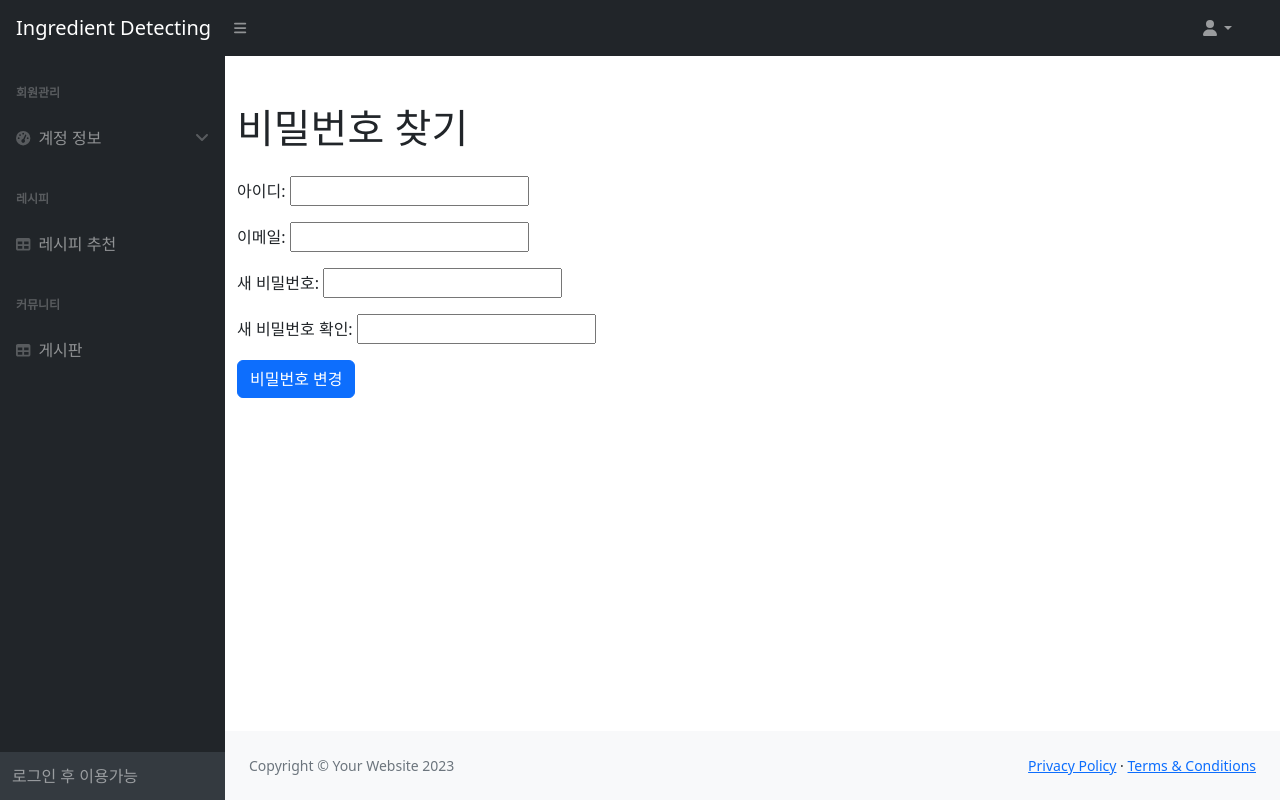
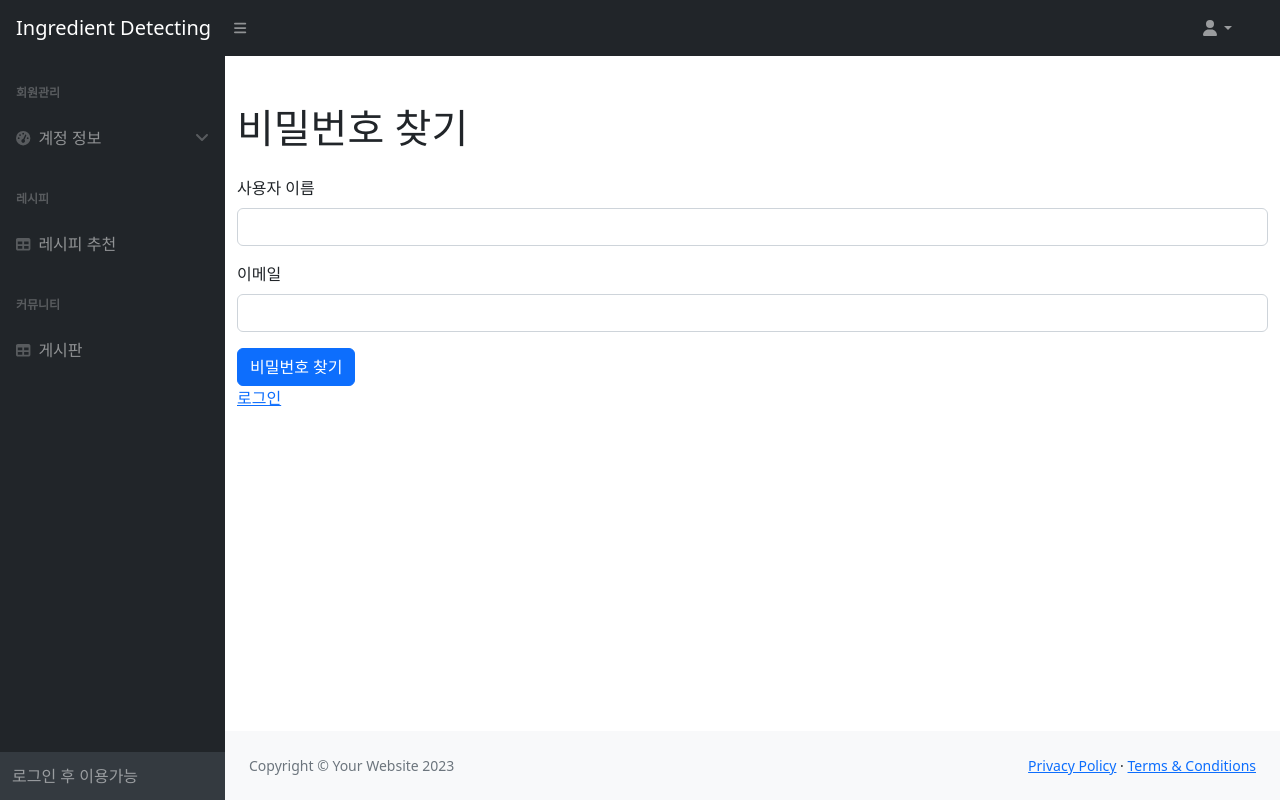
Before and after one commit to Kim-YongJae/final-project, a Django app: page /find_password/ in a window 1280 px wide. Run offline with Django 4.2, Linux system fonts and the light colour scheme; some libraries are stand-ins or nearby versions.

Commit message:
팜업메시지 추가

```diff
--- a/users/forms.py
+++ b/users/forms.py
@@ -48,24 +48,27 @@ class LoginForm(forms.Form):
 class RegisterForm(UserCreationForm):
     first_name = forms.CharField(max_length=30, label='이름')  # 이름 입력 필드
     last_name = forms.CharField(max_length=30, label='성')   # 성 입력 필드
+    # 20231127 수정
+    nickname = forms.CharField(max_length=50, label='닉네임')  # 닉네임 입력 필드
+    age = forms.IntegerField(label='나이')  # 나이 입력 필드
     class Meta:
         model = User  # 내장 User 모델을 사용
-        fields = ['username', 'first_name', 'last_name', 'email', 'password1', 'password2']
+        fields = ['username', 'first_name', 'last_name', 'email', 'password1', 'password2', 'nickname', 'age']
         # 폼에서 사용할 필드들을 지정
 
 
 # 20231124 비밀번호 찾기 화면에서 초기화랑 비밀번호 새로 변경
-class ResetPasswordForm(forms.Form):
-    username = forms.CharField(max_length=65, label='아이디')
-    email = forms.EmailField(label='이메일')
-    new_password = forms.CharField(max_length=65, widget=forms.PasswordInput, label='새 비밀번호')
-    confirm_new_password = forms.CharField(max_length=65, widget=forms.PasswordInput, label='새 비밀번호 확인')
-    # 새로운 비밀번호가 일치하는지 확인하는 코드인데 필요한가?
-    # def clean(self):
-    #     cleaned_data = super().clean()
-    #     new_password = cleaned_data.get('new_password')
-    #     confirm_new_password = cleaned_data.get('confirm_new_password')
-    #
-    #     if new_password and confirm_new_password and new_password != confirm_new_password:
-    #         raise forms.ValidationError("새 비밀번호가 일치하지 않습니다.")
-    #     return cleaned_data
+# class ResetPasswordForm(forms.Form):
+#     username = forms.CharField(max_length=65, label='아이디')
+#     email = forms.EmailField(label='이메일')
+#     new_password = forms.CharField(max_length=65, widget=forms.PasswordInput, label='새 비밀번호')
+#     confirm_new_password = forms.CharField(max_length=65, widget=forms.PasswordInput, label='새 비밀번호 확인')
+#     # 새로운 비밀번호가 일치하는지 확인하는 코드인데 필요한가?
+#     # def clean(self):
+#     #     cleaned_data = super().clean()
+#     #     new_password = cleaned_data.get('new_password')
+#     #     confirm_new_password = cleaned_data.get('confirm_new_password')
+#     #
+#     #     if new_password and confirm_new_password and new_password != confirm_new_password:
+#     #         raise forms.ValidationError("새 비밀번호가 일치하지 않습니다.")
+#     #     return cleaned_data
--- a/users/templates/users/find_password.html
+++ b/users/templates/users/find_password.html
@@ -3,82 +3,28 @@
 {% block content %}
 <div class="container mt-5">
     <h1 class="mb-4">비밀번호 찾기</h1>
-<!--    20231124 수정-->
-    <!-- your_template.html -->
-    <!-- 해당 아이디와 이메일에 매치되는 비밀번호 변경 폼 -->
     {% if not password_found %}
     <form method="post" action="{% url 'find_password' %}">
         {% csrf_token %}
-            {{ form.as_p }}
-            <button type="submit" name="action" value="change" class="btn btn-primary">비밀번호 변경</button>
+        <div class="mb-3">
+            <label for="username" class="form-label">사용자 이름</label>
+            <input type="text" class="form-control" id="username" name="username" required>
+        </div>
+        <div class="mb-3">
+            <label for="email" class="form-label">이메일</label>
+            <input type="email" class="form-control" id="email" name="email" required>
+        </div>
+        <button type="submit" class="btn btn-primary">비밀번호 찾기</button>
+        <div>
+        <a href="{% url 'login' %}">로그인</a>
+        </div>
     </form>
-        <!-- 알림 메시지 -->
-        {% if messages %}
-            <ul class="messages" style="display: none;"> <!-- 알림 메시지가 표시되지 않도록 숨김 처리 -->
-                {% for message in messages %}
-                    <li{% if message.tags %} class="{{ message.tags }}"{% endif %}>{{ message }}</li>
-                {% endfor %}
-            </ul>
-        {% endif %}
-<!--        {% if messages %}-->
-<!--            {% for message in messages %}-->
-<!--                <div class="alert alert-danger mt-3" role="alert">-->
-<!--                    {{ message }}-->
-<!--                </div>-->
-<!--            {% endfor %}-->
-<!--        {% endif %}-->
-<!-- 나머지 부분 -->
-
-
-<!-- 20231123 수정   -->
-    <!-- 비밀번호 찾기에서 초기화 화면 - 아이디 이메일 입력 폼 -->
-<!--    <form method="post" action="{% url 'find_password' %}">-->
-<!--        {% csrf_token %}-->
-<!--        <div class="mb-3">-->
-<!--            <label for="email" class="form-label">이메일</label>-->
-<!--            <input type="email" class="form-control" id="email" name="email" required>-->
-<!--        </div>-->
-<!--        <button type="submit" class="btn btn-primary">비밀번호 초기화</button>-->
-<!--    </form>-->
-
-<!--&lt;!&ndash; 비밀번호 변경 폼 &ndash;&gt;-->
-<!--    <form method="post" action="{% url 'find_password' %}">-->
-<!--        {% csrf_token %}-->
-<!--        <input type="hidden" name="email" value="{{ email }}"> &lt;!&ndash; 재설정 이메일 숨겨진 필드 &ndash;&gt;-->
-<!--        <div class="mb-3">-->
-<!--            <label for="new_password" class="form-label">새 비밀번호</label>-->
-<!--            <input type="password" class="form-control" id="new_password" name="new_password" required>-->
-<!--        </div>-->
-<!--        <div class="mb-3">-->
-<!--            <label for="confirm_new_password" class="form-label">새 비밀번호 확인</label>-->
-<!--            <input type="password" class="form-control" id="confirm_new_password" name="confirm_new_password" required>-->
-<!--        </div>-->
-<!--        <button type="submit" class="btn btn-primary">비밀번호 변경</button>-->
-<!--    </form>-->
-
-<!--    <form method="post" action="{% url 'find_password' %}">-->
-<!--        {% csrf_token %}-->
-<!--        <div class="mb-3">-->
-<!--            <label for="username" class="form-label">사용자 이름</label>-->
-<!--            <input type="text" class="form-control" id="username" name="username" required>-->
-<!--        </div>-->
-<!--        <div class="mb-3">-->
-<!--            <label for="email" class="form-label">이메일</label>-->
-<!--            <input type="email" class="form-control" id="email" name="email" required>-->
-<!--        </div>-->
-<!--        <button type="submit" class="btn btn-primary">비밀번호 찾기</button>-->
-<!--        <div>-->
-<!--        <a href="{% url 'login' %}">로그인</a>-->
-<!--        </div>-->
-<!--    </form>-->
     {% else %}
     {% if password_changed %}
-            <!-- 비밀번호가 변경되었을 때 메시지 출력 -->
     <div class="alert alert-success mt-4" role="alert">
-                비밀번호가 성공적으로 변경되었습니다. 다시 로그인해주세요.
+        비밀번호가 성공적으로 변경되었습니다. 로그인 되었습니다.
     </div>
     {% else %}
-            <!-- 비밀번호를 찾았을 때 새로운 비밀번호 입력 폼 출력 -->
     <div class="alert alert-success mt-4" role="alert">
         사용자를 찾았습니다. 새로운 비밀번호를 입력하세요.
     </div>
@@ -99,24 +45,23 @@
     {% endif %}
     {% endif %}
 </div>
+<!--20231128 팜업메시지 코드 추가 -->
 <!-- JavaScript 코드 추가 -->
 <!--해당되는 메시지 일때만 팜업창으로 뜨도록-->
+{% if password_mismatch %}
 <script>
     document.addEventListener('DOMContentLoaded', function() {
-        var messages = document.querySelectorAll('.messages li');
-        messages.forEach(function(message) {
-            if (message.innerText.includes('새 비밀번호가 일치하지 않습니다!') || message.innerText.includes('해당 아이디 또는 이메일로 된 사용자가 없습니다!')) {
-                alert(message.innerText);
-            }
-        });
+        alert('입력한 비밀번호가 일치하지 않습니다!');
     });
 </script>
-<!--<script> 이거는 안됐던거같음-->
-<!--    document.addEventListener('DOMContentLoaded', function() {-->
-<!--        var messages = document.querySelectorAll('.messages li');-->
-<!--        messages.forEach(function(message) {-->
-<!--            alert(message.innerText);-->
-<!--        });-->
-<!--    });-->
-<!--</script>-->
+{% endif %}
+
+{% if user_not_found %}
+<script>
+    document.addEventListener('DOMContentLoaded', function() {
+        alert('해당 이름 또는 이메일로 된 사용자가 없습니다!');
+    });
+</script>
+{% endif %}
+
 {% endblock content %}
--- a/users/urls.py
+++ b/users/urls.py
@@ -21,7 +21,8 @@ from users import views
 urlpatterns = [
     path("", views.index, name="index"),
     path('search_id/', views.search_id, name='search_id'),
-    path('find_password/', views.reset_password, name='find_password'), #20231124 변경
+    path('find_password/', views.find_password, name='find_password'), # 20231128 변경
+    #path('find_password/', views.reset_password, name='find_password'), #20231124 변경
     #path('reset_password/', views.reset_password, name='reset_password'),  # reset_password 뷰에 대한 URL 추가 20231124
     path("register/", views.register, name="register"),
     path("login/", views.sign_in, name="login"),
--- a/users/views.py
+++ b/users/views.py
@@ -141,68 +141,30 @@ def search_id(request):
 #             messages.error(request, f"입력한 이름과 성에 해당하는 사용자가 없습니다.")  # 에러 메시지 추가
 #     return render(request, 'users/search_id.html', {'id_found': id_found, 'found_id': found_id})
 
+# 20231127 수정
+# 비밀번호 재설정 뷰(비밀번호 찾기 화면 누르면 아이디와 이메일 넣고 해당 아이디와 이메일 맞으면 비밀번호 재설정으로 넘어감)
+def find_password(request):
+    password_found = False
+    password_changed = False
 
-# 사용자 검증과 비밀번호 재설정 함수(비밀번호 찾기에서 아디,이메일 확인했을때 비밀번호 변경으로 넘어감)
-def check_user_and_reset_password(request, user, new_password):
-    form = SetPasswordForm(user, {'new_password1': new_password, 'new_password2': new_password})
-    if form.is_valid():
-        form.save()
-        logout(request)
-        user = authenticate(request, username=user.username, password=new_password)
-        if user:
-            login(request, user)
-            messages.success(request, f"비밀번호가 성공적으로 변경되었습니다. 다시 로그인해주세요.")
-            return redirect('login')
-        else:
-            messages.error(request, f"비밀번호 변경 후 로그인 중 오류가 발생했습니다.")
-            return redirect('login')
-    else:
-        messages.error(request, f"비밀번호 변경 중 오류가 발생했습니다.")
-        return redirect('find_password')
-
-
-# 사용자 검증 함수
-def check_user(request):
-    if request.method == "POST":
+    if request.method == "POST" and request.POST.get('new_password'):
         username = request.POST.get('username')
         email = request.POST.get('email')
         try:
             user = User.objects.get(username=username, email=email)
-            return render(request, 'users/find_password.html', {'password_found': True, 'user': user})
+            new_password = request.POST.get('new_password')
+            confirm_password = request.POST.get('new_password_confirm')  # 수정: 입력 필드 이름 수정
+            return check_user_and_reset_password(request, user, new_password, confirm_password)
         except User.DoesNotExist:
-            messages.error(request, f"해당 이름 또는 이메일로 된 사용자가 없습니다.")
-    return render(request, 'users/find_password.html', {'password_found': False})
+            messages.error(request, f"해당 이름 또는 이메일로 된 사용자가 없습니다!")
+    elif request.method == "POST":
+        return check_user(request)
+    # 20231128 팜업 메시지때문에 수정
+    return render(request, 'users/find_password.html',
+                  {'password_found': False, 'password_changed': password_changed, 'password_mismatch': False})
 
-# 20231124 비밀번호 초기화후 변경 코드 추가
-from .forms import ResetPasswordForm
-from django.contrib.auth.models import User
-from django.contrib.auth.hashers import make_password
+    #return render(request, 'users/find_password.html', {'password_found': password_found, 'password_changed': password_changed})
 
-def reset_password(request):
-    form = ResetPasswordForm(request.POST or None)
-    if request.method == "POST":
-        if form.is_valid():
-            username = form.cleaned_data.get('username')
-            email = form.cleaned_data.get('email')
-            new_password = form.cleaned_data.get('new_password')
-            confirm_new_password = form.cleaned_data.get('confirm_new_password')
-            try:
-                user = User.objects.get(username=username, email=email)
-                if new_password == confirm_new_password:
-                    user.password = make_password(new_password)
-                    user.save()
-                    # messages.success(request, "비밀번호가 성공적으로 변경되었습니다. 다시 로그인해주세요.")
-                    logout(request)  # 로그아웃
-                    return redirect('login')  # 로그인 화면으로 이동
-                    # return render(request, 'users/find_password.html', {'password_changed': True})
-                else:
-                    messages.error(request, "새 비밀번호가 일치하지 않습니다!")
-            except User.DoesNotExist:
-                messages.error(request, f"해당 아이디 또는 이메일로 된 사용자가 없습니다!")
-    return render(request, 'users/find_password.html', {'form': form, 'password_changed': False})
-
-
-# 비밀번호 재설정 뷰
 # def find_password(request):
 #     if request.method == "POST" and request.POST.get('new_password'):
 #         username = request.POST.get('username')
@@ -216,21 +178,104 @@ def reset_password(request):
 #     elif request.method == "POST":
 #         return check_user(request)
 #     return render(request, 'users/find_password.html', {'password_found': False})
+
+# 사용자 검증과 비밀번호 재설정 함수
+def check_user_and_reset_password(request, user, new_password, confirm_password):
+    if new_password == confirm_password:
+        form = SetPasswordForm(user, {'new_password1': new_password, 'new_password2': confirm_password})
+        if form.is_valid():
+            form.save()
+            logout(request)
+            user = authenticate(request, username=user.username, password=new_password)
+            if user:
+                login(request, user)
+                messages.success(request, f"비밀번호가 성공적으로 변경되었습니다. 로그인 되었습니다.")
+                return render(request, 'users/find_password.html', {'password_found': True, 'password_changed': True})  # 수정: 비밀번호 변경 완료 시 플래그 변경
+            else:
+                messages.error(request, f"비밀번호 변경 후 로그인 중 오류가 발생했습니다.")
+                return redirect('login')
+        else:
+            messages.error(request, f"비밀번호 변경 중 오류가 발생했습니다.")
+            return redirect('find_password')
+    # 20231128 팜업 메시지때문에 수정
+    else:
+        messages.error(request, f"입력한 비밀번호가 일치하지 않습니다!")
+        return render(request, 'users/find_password.html', {'password_found': False, 'password_mismatch': True})
+    # else:
+    #     messages.error(request, f"입력한 비밀번호가 일치하지 않습니다!")
+    #     return redirect('find_password')
+
+# def check_user_and_reset_password(request, user, new_password):
+#     form = SetPasswordForm(user, {'new_password1': new_password, 'new_password2': new_password})
+#     if form.is_valid():
+#         form.save()
+#         logout(request)
+#         user = authenticate(request, username=user.username, password=new_password)
+#         if user:
+#             login(request, user)
+#             messages.success(request, f"비밀번호가 성공적으로 변경되었습니다. 다시 로그인해주세요.")
+#             return redirect('login')
+#         else:
+#             messages.error(request, f"비밀번호 변경 후 로그인 중 오류가 발생했습니다.")
+#             return redirect('login')
+#     else:
+#         messages.error(request, f"비밀번호 변경 중 오류가 발생했습니다.")
+#         return redirect('find_password')
+
+
+# 사용자 검증 함수
+# 20231128 사용자가 존재하지 않을 때 메시지를 추가 히려고 수정
+def check_user(request):
+    if request.method == "POST":
+        username = request.POST.get('username')
+        email = request.POST.get('email')
+        try:
+            user = User.objects.get(username=username, email=email)
+            return render(request, 'users/find_password.html', {'password_found': True, 'user': user})
+        except User.DoesNotExist:
+            messages.error(request, f"해당 이름 또는 이메일로 된 사용자가 없습니다!")  # 수정: 사용자 정보가 없을 때 메시지 추가
+            return render(request, 'users/find_password.html', {'password_found': False, 'user': None, 'user_not_found': True})
+    return render(request, 'users/find_password.html', {'password_found': False})
+
+# def check_user(request):
+#     if request.method == "POST":
+#         username = request.POST.get('username')
+#         email = request.POST.get('email')
+#         try:
+#             user = User.objects.get(username=username, email=email)
+#             return render(request, 'users/find_password.html', {'password_found': True, 'user': user})
+#         except User.DoesNotExist:
+#             messages.error(request, f"해당 이름 또는 이메일로 된 사용자가 없습니다.")
+#     return render(request, 'users/find_password.html', {'password_found': False})
+
+# # 20231124 비밀번호 초기화후 변경 코드 추가
+# from .forms import ResetPasswordForm
+# from django.contrib.auth.models import User
+# from django.contrib.auth.hashers import make_password
 #
-# # 비밀번호 재설정 뷰
 # def reset_password(request):
+#     form = ResetPasswordForm(request.POST or None)
 #     if request.method == "POST":
-#         form = PasswordChangeForm(request.user, request.POST)
 #         if form.is_valid():
-#             user = form.save()
-#             update_session_auth_hash(request, user)  # 세션의 인증 해시 갱신
-#             messages.success(request, "비밀번호가 성공적으로 변경되었습니다.")
-#             return redirect('Information_Modification')  # 변경 후 리다이렉트할 페이지
-#         else:
-#             messages.error(request, "비밀번호 변경 중 오류가 발생했습니다. 다시 시도해주세요.")
-#     else:
-#         form = PasswordChangeForm(request.user)
-#     return render(request, 'users/login.html', {'form': form})
+#             username = form.cleaned_data.get('username')
+#             email = form.cleaned_data.get('email')
+#             new_password = form.cleaned_data.get('new_password')
+#             confirm_new_password = form.cleaned_data.get('confirm_new_password')
+#             try:
+#                 user = User.objects.get(username=username, email=email)
+#                 if new_password == confirm_new_password:
+#                     user.password = make_password(new_password)
+#                     user.save()
+#                     # messages.success(request, "비밀번호가 성공적으로 변경되었습니다. 다시 로그인해주세요.")
+#                     logout(request)  # 로그아웃
+#                     return redirect('login')  # 로그인 화면으로 이동
+#                     # return render(request, 'users/find_password.html', {'password_changed': True})
+#                 else:
+#                     messages.error(request, "새 비밀번호가 일치하지 않습니다!")
+#             except User.DoesNotExist:
+#                 messages.error(request, f"해당 아이디 또는 이메일로 된 사용자가 없습니다!")
+#     return render(request, 'users/find_password.html', {'form': form, 'password_changed': False})
+
 
 def index(request):
     return render(request, 'users/index.html')
@@ -245,3 +290,11 @@ def Withdrawal(request):
 
 def profile_edit(request):
     return render(request, 'users/profile_edit.html')
+
+# # 20231127 프로필 메인화면
+# from .models import Profile
+#
+# @login_required
+# def profile_view(request):
+#     profile = Profile.objects.get(user=request.user)
+#     return render(request, 'Information_Modification.html', {'profile': profile})
```
Also changed, not shown: users/models.py (+24 -0 lines), users/templates/users/메모장.txt (added, +65 -0 lines), db.sqlite3. Lines whose indentation alone changed are shown as unchanged.
